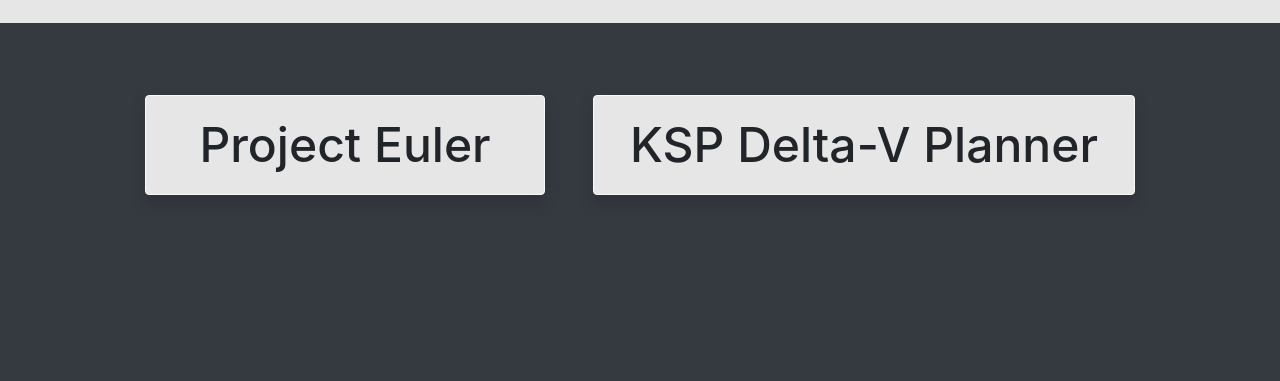
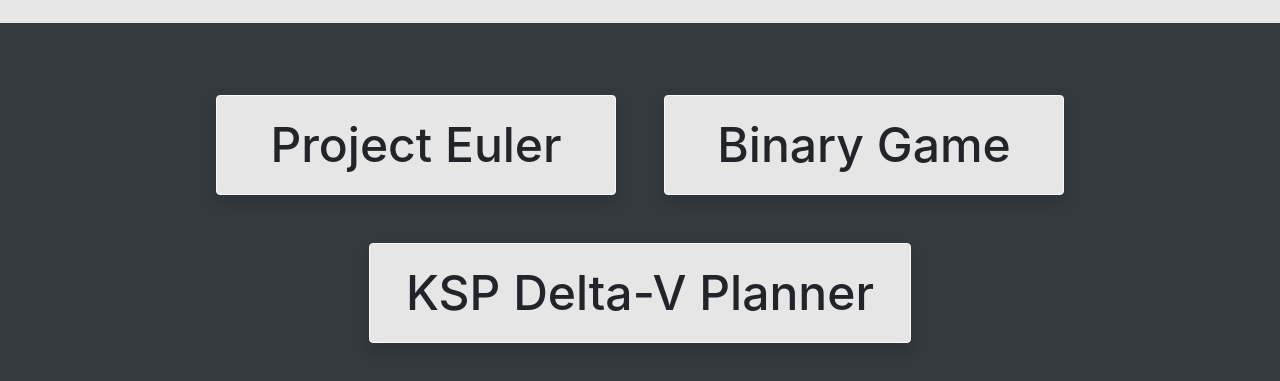
Before and after one commit to LoicViennois/loicviennois.com, a plain HTML site: page src/index.html in a window 1280 px wide. Shown: the part 97-478 px from the top of the page. Drawn offline with nearby package versions, Linux system fonts and the light colour scheme.

Commit message:
enable link for Binary Game

```diff
--- a/src/index.html
+++ b/src/index.html
@@ -40,11 +40,11 @@
      href="${HOME_EULER_URL}">
     <span class="m-auto px-4">Project Euler</span>
   </a>
-<!--  <a class="d-flex btn btn-big shadow btn-light m-4"-->
-<!--     role="button"-->
-<!--     href="https://binary.loicviennois.com">-->
-<!--    <span class="m-auto px-4">Binary Game</span>-->
-<!--  </a>-->
+  <a class="d-flex btn btn-big shadow btn-light m-4"
+     role="button"
+     href="${HOME_BINARY_URL}">
+    <span class="m-auto px-4">Binary Game</span>
+  </a>
   <a class="d-flex btn btn-big shadow btn-light m-4"
      role="button"
      href="${HOME_KSP_URL}">
```
Also changed, not shown: 1 other file.
